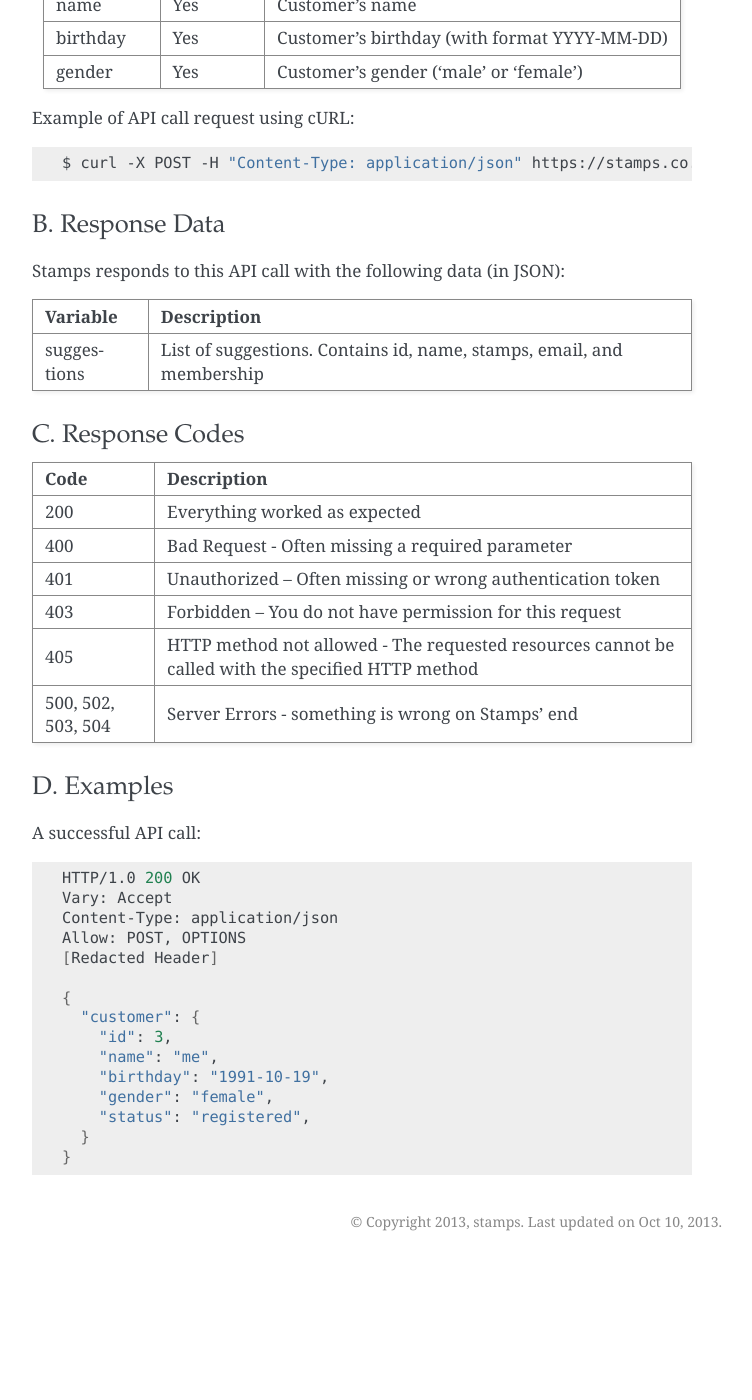
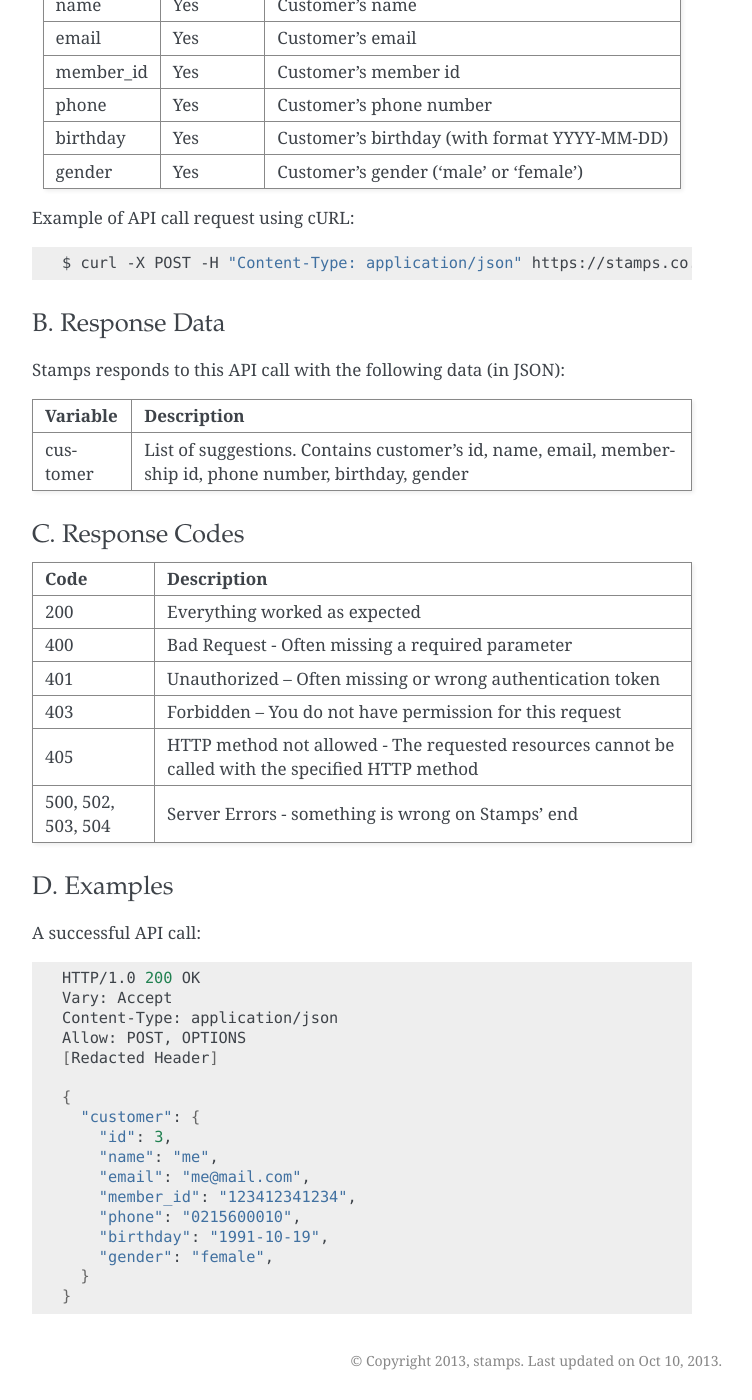
Before and after one commit to ui/stamps-api-docs, a Sphinx documentation site: the page built from source/customer_api.rst, in a window 1280 px wide and 1400 px high, scrolled down 4038 px. Shown: the whole window, without its empty margins (388-1140 px from the left). Built offline with Sphinx 7.4.7, drawn with Linux system fonts in a browser that asks for light colours; before the commit the page ends 5299 px from its top, so only the background shows below that.

Commit message:
fix post datas and response

```diff
--- a/source/customer_api.rst
+++ b/source/customer_api.rst
@@ -219,6 +219,9 @@ Parameter   Required    Description
 =========== =========== =========================
 token       Yes         Authentication string
 name        Yes         Customer's name
+email       Yes         Customer's email
+member_id   Yes         Customer's member id
+phone       Yes         Customer's phone number
 birthday    Yes         Customer's birthday (with format YYYY-MM-DD)
 gender      Yes         Customer's gender ('male' or 'female')
 =========== =========== =========================
@@ -227,7 +230,7 @@ Example of API call request using cURL:
 
 .. code-block :: bash
 
-    $ curl -X POST -H "Content-Type: application/json" https://stamps.co.id/api/memberships/register -i -d '{ "token": "secret", "name": "me", "birthday": "1991-10-19", gender: "female" }'
+    $ curl -X POST -H "Content-Type: application/json" https://stamps.co.id/api/memberships/register -i -d '{ "token": "secret", "name": "me", "email": "me@mail.com", "member_id": "123412341234", "phone": "0215600010", "birthday": "1991-10-19", "gender": "female", }'
 
 
 B. Response Data
@@ -237,8 +240,9 @@ Stamps responds to this API call with the following data (in JSON):
 =================== ==============================
 Variable            Description
 =================== ==============================
-suggestions         List of suggestions.
-                    Contains id, name, stamps, email, and membership
+customer            List of suggestions.
+                    Contains customer's id, name, email, membership id, phone number,
+                    birthday, gender
 =================== ==============================
 
 
@@ -279,8 +283,10 @@ A successful API call:
       "customer": {
         "id": 3,
         "name": "me",
+        "email": "me@mail.com",
+        "member_id": "123412341234",
+        "phone": "0215600010",
         "birthday": "1991-10-19",
         "gender": "female",
-        "status": "registered",
       }
     }
```
